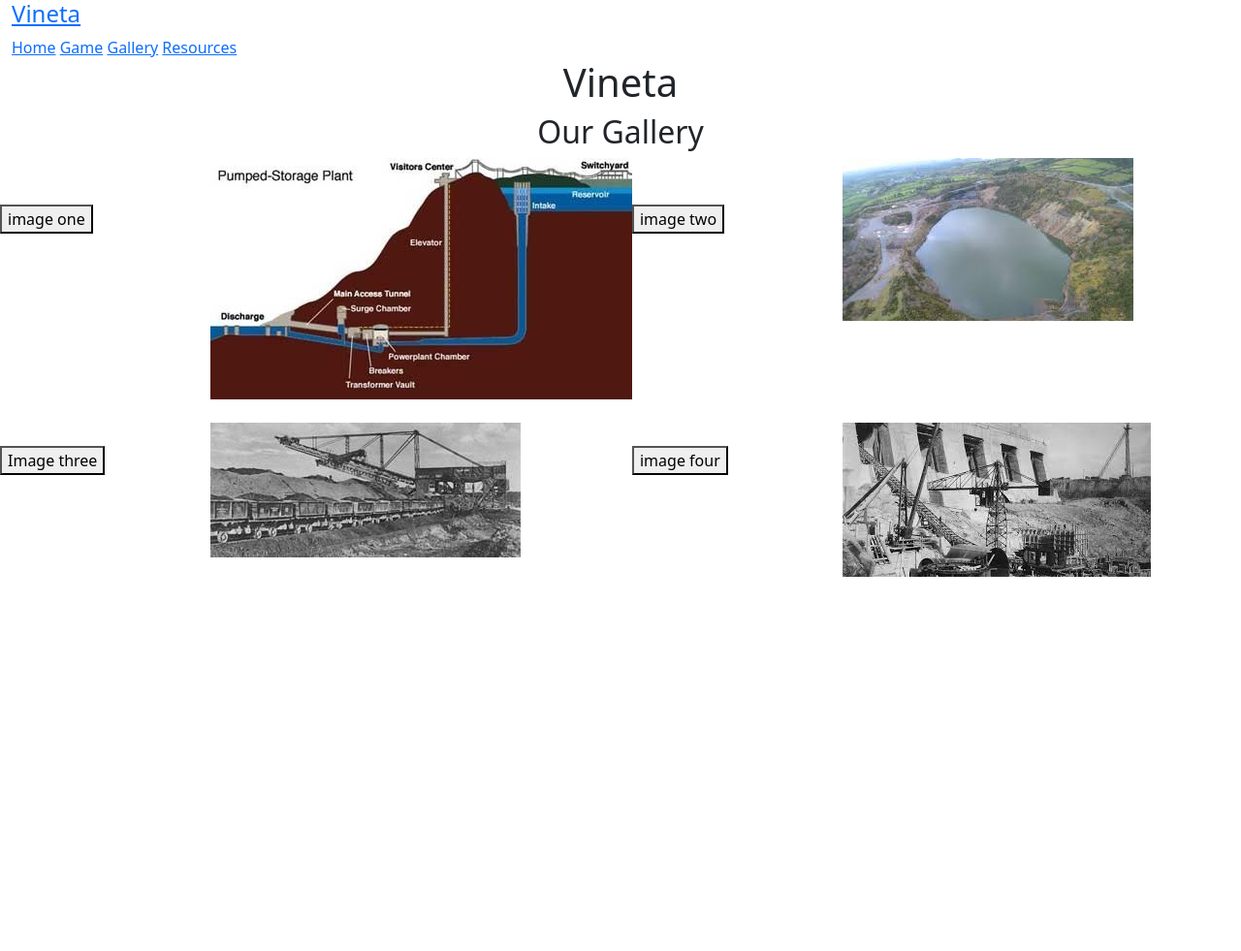
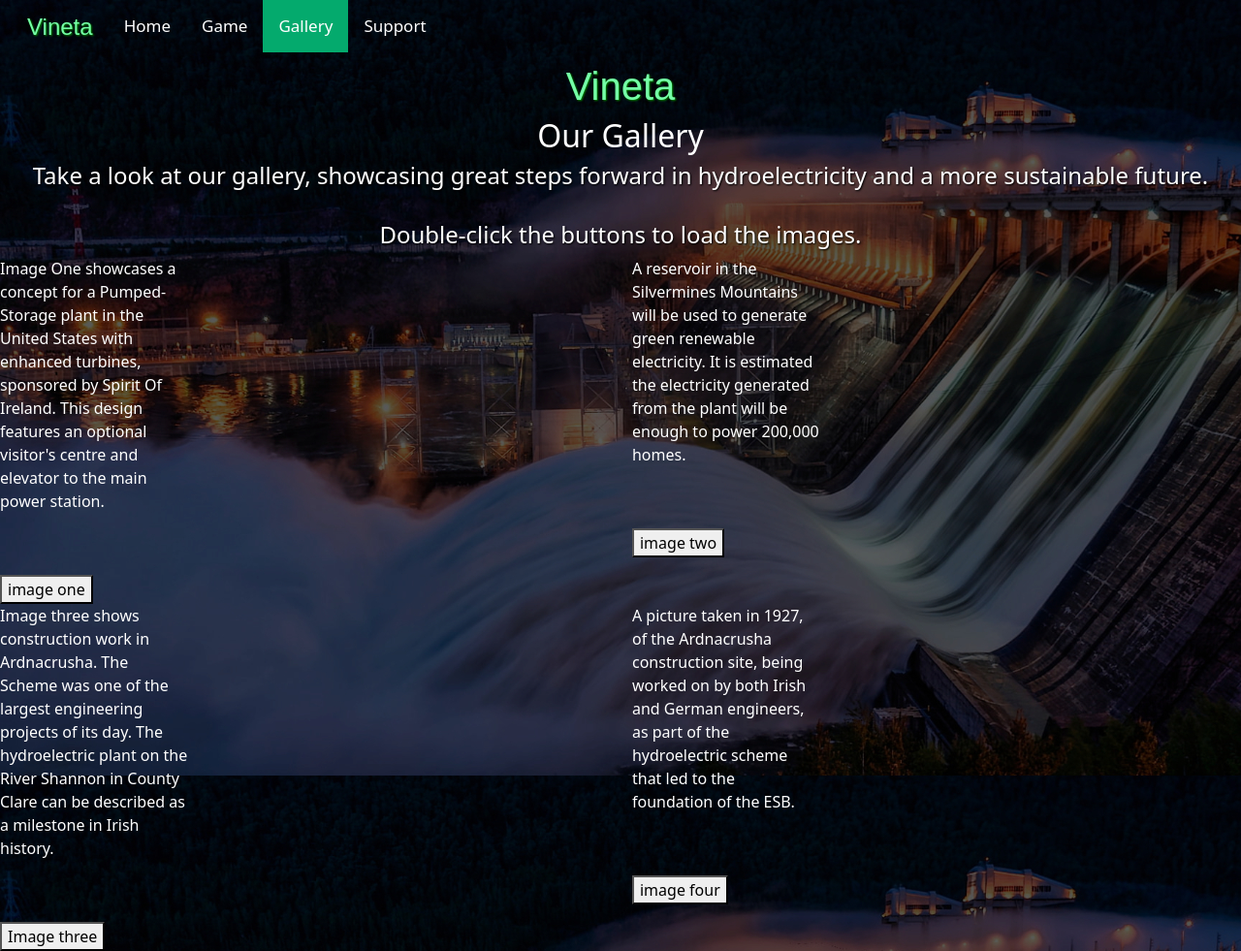
Before and after one commit to Devenoh/WDD-Project, a plain HTML site: page gallery.html in a window 1280 px wide. Shown: the whole page at 97% size. Before the commit the page ends 800 px from the top, so only its background shows below. Drawn offline with nearby package versions, Linux system fonts and the light colour scheme; a web font is replaced by a local one.

Commit message:
Changed Gallery

```diff
--- /dev/null
+++ b/gallery.css
@@ -0,0 +1,128 @@
+
+h1.title{ /* this tag allows me to target the text in h1 and change the colour */
+	color: #75FFA7;
+	text-shadow: 1px 1px 2px green;
+	font-family: 'Halogen Gas Lights', sans-serif;
+}
+
+h2{ /* this tag allows me to target the text in h2 and change the colour */
+	color: white;
+}
+
+h4.title{ /* this tag allows me to target the text in h4 and change the colour */
+	color: #75FFA7;
+	text-shadow: 1px 1px 2px green;
+	font-family: 'Halogen Gas Lights', sans-serif;
+}
+
+h4.title2{ /*same again here*/
+	color: white;
+	text-shadow: 1px 1px 2px black;
+}
+
+body.background { /*this add a background image*/
+	background-image: url("img/background.jpg");
+	background-attachment: fixed;
+	background-size: cover;
+}
+
+.navigation { /*this is for styling the nav bar*/
+  background-color: transparent;
+  overflow: hidden;
+}
+
+.navigation a { /*and again here*/
+  float: left;
+  color: #f2f2f2;
+  text-align: center;
+  padding: 14px 16px;
+  text-decoration: none;
+  font-size: 17px;
+}
+
+.navigation a:hover { /*and again here*/
+  background-color: transparent;
+  color: white;
+  text-shadow: 1px 1px 2px green;
+}
+
+.navigation a.home { /*here too*/
+  background-color: #04AA6D;
+  color: white;
+}
+
+.navigation a.blacknav { /*this is for changing the colour of the links*/
+  color: white;
+}
+
+#hidetask, /*these for hiding my images*/
+#hidetask2,
+#hidetask3,
+#hidetask4 {
+  display: none;
+}
+
+img.image1{ /*the following tags are for styling the images*/
+	  border: grey 6px outset;
+  margin: 14px 16px;
+  width: 446px;
+  height: 346px;
+
+}
+img.image2{
+	  border: grey 6px outset;
+  margin: 14px 16px;
+  width: 446px;
+  height: 346px;
+
+
+}
+img.image3{
+	  border: grey 6px outset;
+	margin: 14px 16px;
+	width: 446px;
+	height: 346px;
+}
+
+img.image4{
+  border: grey 6px outset;
+  margin: 14px 16px;
+  width: 446px;
+  height: 346px;
+
+}
+
+p { /*this is for change the colour of my text in my p tags*/
+	color:white;
+}
+
+
+
+⠀⠀⢀⣀⣀⠀⠀⠀⠀⠀⠀⠀⠀⠀⠀⠀⠀⠀⠀⠀⠀⠀⠀⠀⠀⠀⣀⣀⡠⠤⠔⠒⠒⠉⠉⠉⣆
+⠀⠀⡼⠀⠈⠉⠉⠓⠒⠦⢤⣀⣀⣀⣀⣀⣀⡀⠀⠀⠀⣀⡤⠖⠚⠉⠁⠀⠀⠀⠀⠀⠀⠀⠀⠀⢹
+⠀⢠⡇⠀⠀⠀⠀⠀⠀⠀⠺⣅⠀⠀⠀⠀⠀⠈⠑⠒⠉⠀⠀⠀⠀⠀⠀⠀⠀⠀⠀⠀⠀⠀⠀⠀⢸
+⠀⢸⠀⠀⠀⠀⠀⠀⠀⠀⠀⠀⠙⣦⡀⠀⠀⠀⠀⠀⠀⠀⠀⠀⠀⠀⠀⠀⠀⠀⠀⠀⠀⠀⠀⠀⢸
+⠀⢸⠀⠀⠀⠀⠀⠀⠀⠀⢠⡖⠉⣀⣠⠴⠀⠀⠀⠀⠀⠀⠀⠀⠀⠀⠀⠀⠀⠀⠀⠀⠀⠀⠀⠀⢸
+⠀⢸⠀⠀⠀⠀⠀⠀⠀⠀⠀⠉⠉⠀⠀⠀⠀⠀⠀⠀⠀⠀⠀⠀⠀⠀⠀⠀⠀⠀⠀⠀⠀⠀⠀⠀⡎
+⠀⢸⡆⠀⠀⠀⠀⠀⠀⠀⠀⠀⠀⠀⠀⠀⠀⠀⠀⠀⠀⠀⠀⠀⠀⠀⠀⠀⠀⠀⠀⠀⠀⠀⠀⢰⠃
+⠀⠀⣧⠀⠀⠀⠀⠀⠀⠀⠀⠀⠀⠀⠀⠀⠀⠀⠀⠀⠀⠀⠀⠀⠀⠀⠀⠀⠀⠀⠀⠀⠀⠀⢀⡏⠀
+⠀⣀⡹⡄⠰⠤⢤⠤⠤⠤⣤⣤⣤⣤⣦⠀⠀⠀⠀⠀⠀⣶⣶⣶⣶⣶⠒⠒⠒⢲⠒⠒⠂⠀⡞⢀⡀
+⢠⡏⠉⢷⣄⠀⢸⠀⠀⢠⣿⣿⣿⣿⣿⠀⠀⠀⠀⠀⠠⣿⣿⣿⣿⣿⡁⠀⠀⢸⡇⠀⠠⡞⠋⠁⣇
+⠀⢧⠀⠀⠉⠀⢸⡄⠀⠀⣿⣿⣿⣿⠇⠀⠀⠀⠀⠀⠀⠹⣿⣿⣿⡿⠀⠀⠀⢸⠇⠀⠀⠀⠀⢀⡇
+⠀⠈⢧⠀⠀⠀⠈⠑⠀⠀⠘⠿⡿⠋⠀⠀⠀⠀⠀⠀⠀⠀⠙⠿⠟⠁⠀⠀⠀⡟⠀⠀⠀⠀⢀⡞⠀
+⠀⠀⠀⡳⢄⢶⠆⣠⠷⠀⠀⠀⠀⠀⠒⠶⠾⠂⠀⠀⠀⠀⠀⠀⠀⠀⠀⠀⠀⣠⡆⢠⠄⣠⠞⠀⠀
+⠀⣠⠋⠀⠊⠈⠛⠁⠀⠀⠀⠀⠀⠀⠀⠀⠀⠀⠀⠀⠀⠀⢰⠇⠀⠀⠀⠀⠚⠃⠗⠃⠰⢇⠀⠀⠀
+⢰⡃⠀⠀⣠⡄⠀⠀⠀⠀⠀⢦⣀⣀⣀⠤⠤⠄⠒⠒⠒⠚⠉⠀⠀⠀⠀⠀⠀⠀⠀⠀⠀⠀⠳⡀⠀
+⠀⠉⠉⠉⠁⠉⠒⠤⣄⡀⠀⠀⠀⠀⠀⠀⠀⠀⠀⠀⠀⠀⠀⠀⠀⠀⠀⠀⠀⣀⣄⡀⠀⠀⠀⢻⡀
+⠀⠀⠀⠀⠀⠀⠀⢠⠤⢈⣁⡲⠶⠇⠀⠀⠀⠀⠀⠀⠤⠤⠤⠤⡤⠒⠒⠊⠉⠁⠀⠉⠉⠒⠒⠊⠁
+⠀⠀⠀⠀⠀⠀⠀⠸⡆⠀⠀⠀⠀⠀⠀⠀⠀⠀⠀⠀⠀⠀⠀⠀⢳⠀⠀⠀⠀⠀⠀⠀⠀⠀⠀⠀⠀
+⠀⠀⠀⠀⠀⠀⠀⠀⠹⡄⠀⠀⠀⠀⠀⠀⠀⠀⠀⠀⠀⠀⠀⠀⠘⡇⠀⠀⠀⠀⠀⠀⠀⠀⠀⠀⠀
+⠀⠀⠀⠀⠀⠀⠀⠀⠀⠈⢳⡄⠀⠀⠀⠀⠀⠀⠀⠀⠀⠀⠀⠀⠀⢳⠀⠀⠀⠀⠀⠀⠀⠀⠀⠀⠀
+⠀⠀⠀⠀⠀⠀⠀⠀⠀⢠⠎⠀⣠⡤⠀⠀⠀⠀⠀⠀⠀⠀⠀⠀⠀⠸⡆⠀⠀⠀⠀⠀⠀⠀⠀⠀⠀
+⠀⠀⠀⠀⠀⠀⠀⠀⠀⠺⠖⡿⠁⠀⠀⠀⠀⠀⠀⠀⠀⠀⠀⠀⠀⠀⣇⠀⠀⠀⠀⠀⠀⠀⠀⠀⠀
+⠀⠀⠀⠀⠀⠀⠀⠀⠀⠀⢰⠁⠀⠀⠀⠀⠀⠀⠀⠀⠀⠀⠀⠀⠀⠀⢹⠀⠀⠀⠀⠀⠀⠀⠀⠀⠀
+⠀⠀⠀⠀⠀⠀⠀⠀⠀⠀⡏⠀⠀⠀⠀⠀⠀⠀⠀⠀⠀⠀⠀⠀⠀⠀⠸⡇⠀⠀⠀
+
+
+/* You like coding using Notepad++, dont you? */
+/* Emer this is jokes, dont take away marks for my art <3 */⠀⠀⠀⠀⠀⠀
--- a/gallery.html
+++ b/gallery.html
@@ -1,88 +1,100 @@
 <!DOCTYPE html>
 <html lang="en">
 	<head>
-  <meta charset="utf-8">
-  <link rel="shortcut icon" href="img/lightning.png">
+		<meta charset="utf-8"> <!-- these meta tags are to allow more symbols/characters to be used while imputing an answer -->
 		<meta name="viewport" content="width=device-width, initial-scale=1">
 		<link href="https://fonts.cdnfonts.com/css/halogen-gas-lights" rel="stylesheet">
 		<link href="https://cdn.jsdelivr.net/npm/bootstrap@5.3.2/dist/css/bootstrap.min.css" rel="stylesheet" integrity="sha384-T3c6CoIi6uLrA9TneNEoa7RxnatzjcDSCmG1MXxSR1GAsXEV/Dwwykc2MPK8M2HN" crossorigin="anonymous">
-  <link rel="stylesheet" href="idfk.css">
+		<link rel="stylesheet" href="gallery.css">
 		<title>Vineta Gallery</title>
-  <script src="js/idfk.js"></script>
+		<script src="JS/gallery.js"></script> <!-- this is for my javascript file -->
 	</head>
-<body class="backgroundg">
+	<body class="background"> <!-- the class tag helps me when im using css, it allows me to target certain things such as background for example -->
 		<div class="container-fluid">
 			<div class="navigation">
-      <div id="navigationLogo">
+			<div id="navigationLogo"> <!-- the id tag also works the same as class but it can only be used once -->
 				<a href="index.html"><h4 class="title">Vineta</h4></a>
 			</div>
-      <a class="blacknav" href="index.html">Home</a>
-      <a class="blacknav" href="#">Game</a>
+				<a class="blacknav" href="index.html">Home</a> 		 <!-- these are all the links and anchor tags, anchor tags allow you to travel from one page to the other -->
+				<a class="blacknav" href="game.html">Game</a>
 				<a class="home" href="#">Gallery</a>
-      <a class="blacknav" href="#">Resources</a>
+				<a class="blacknav" href="resources.html">Support</a>
 			</div>
 		</div>
 
-  <div class="row text-center">
-    <div class="col-sm-12">
+		<div class="row text-center">     <!-- this adds rows, it also centers it -->
+			<div class="col-sm-12">       <!-- all columns must add up to twelve, for example 12=12, and later on you will see 2+4+2+4=12 -->
 				<h1 class="title">Vineta</h1>
 				<h2 class="header2">Our Gallery</h2>
+				<h4 class="title2">Take a look at our gallery, showcasing great steps forward in hydroelectricity and a
+				more sustainable future.</h4>
+				<br> <!-- the br tags add a break in the code and spaces things out -->
+				<h4 class="title2">Double-click the buttons to load the images.</h4>
 			</div>
 		</div>
 
-  <div class="row">
-    <div class="col-sm-2">
-      <br />
-      <br />
-      <button onclick="showhide()">image one</button>
-      <p></p>
+		<!-- my code from here down are all identical as they are for each of my four images and buttons -->
+
+		<div class="row"> <!-- this add a new row -->
+			<div class="col-sm-2"> <!-- like i said earlier, all columns need to add up to 12, the number represents the size of the column, so 1 would be the smallest and 12 would be the biggest -->
+				<p>Image One showcases a concept for a Pumped-Storage plant in the United States with enhanced turbines, sponsored by Spirit Of Ireland. This design features an optional visitor's centre and elevator to the main power station.</p>
+				<br>
+				<br>
+				<button onclick="showhide()">image one</button> <!-- the buttons are to show hidden images and hide them again -->
+
 			</div>
 
 			<div class="col-sm-4">
 			<div id="hidetask">
-        <img class="image1" src="img/gallery1.jpeg">
+				<img class="image1" src="img/gallery1.jpeg" alt="Image1"> <!-- the image tag shows an image -->
 			</div>
 			</div>
 
 			<div class="col-sm-2">
-      <br />
-      <br />
+				<p> A reservoir in the Silvermines Mountains will be used to generate green renewable electricity. It is estimated the electricity generated from the plant will be enough to power 200,000 homes.
+				</p>
+				<br>
+				<br>
 				<button onclick="showhide2()">image two</button>
-      <p></p>
+
 			</div>
 
 			<div class="col-sm-4">
 			<div id="hidetask2">
-        <img class="image2" src="img/gallery2.jpeg">
+				<img class="image2" src="img/gallery2.jpeg" alt="Image1">
 			</div>
 			</div>
 		</div>
 
 		<div class="row">
 			<div class="col-sm-2">
-      <br />
-      <br />
+				<p>Image three shows construction work in Ardnacrusha. The Scheme was one of the largest engineering projects of its day.  The hydroelectric plant on the River Shannon in County Clare can be described as a milestone in Irish history.
+				</p>
+				<br>
+				<br>
 				<button onclick="showhide3()">Image three</button>
-      <p></p>
+
 			</div>
 
 			<div class="col-sm-4">
-      <br />
+			<br>
 			<div id="hidetask3">
-        <img class="image3" src="img/gallery3.jpeg">
+				<img class="image3" src="img/gallery3.jpeg" alt="Image1">
 			</div>
 			</div>
 
 			<div class="col-sm-2">
-      <br />
-      <br />
+				<p>A picture taken in 1927,  of the Ardnacrusha construction site, being worked on by both Irish and German engineers, as part of the hydroelectric scheme that led to the foundation of the ESB.
+				</p>
+				<br>
+				<br>
 				<button onclick="showhide4()">image four</button>
 			</div>
 
 			<div class="col-sm-4">
-      <br />
+			<br>
 			<div id="hidetask4">
-        <img class="image4" src="img/gallery4.jpeg">
+				<img class="image4" src="img/gallery4.jpeg" alt="Image1">
 			</div>
 			</div>
 		</div>
```
Lines whose indentation alone changed are shown as unchanged.
